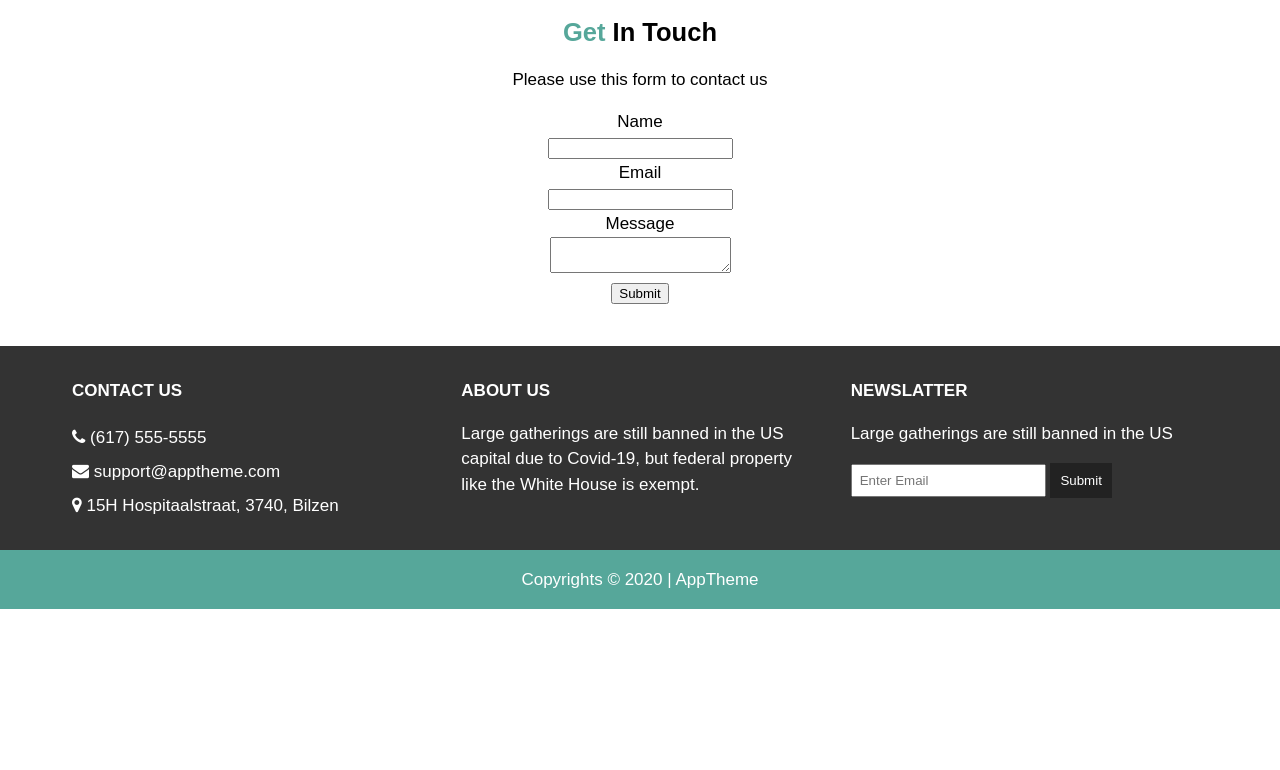
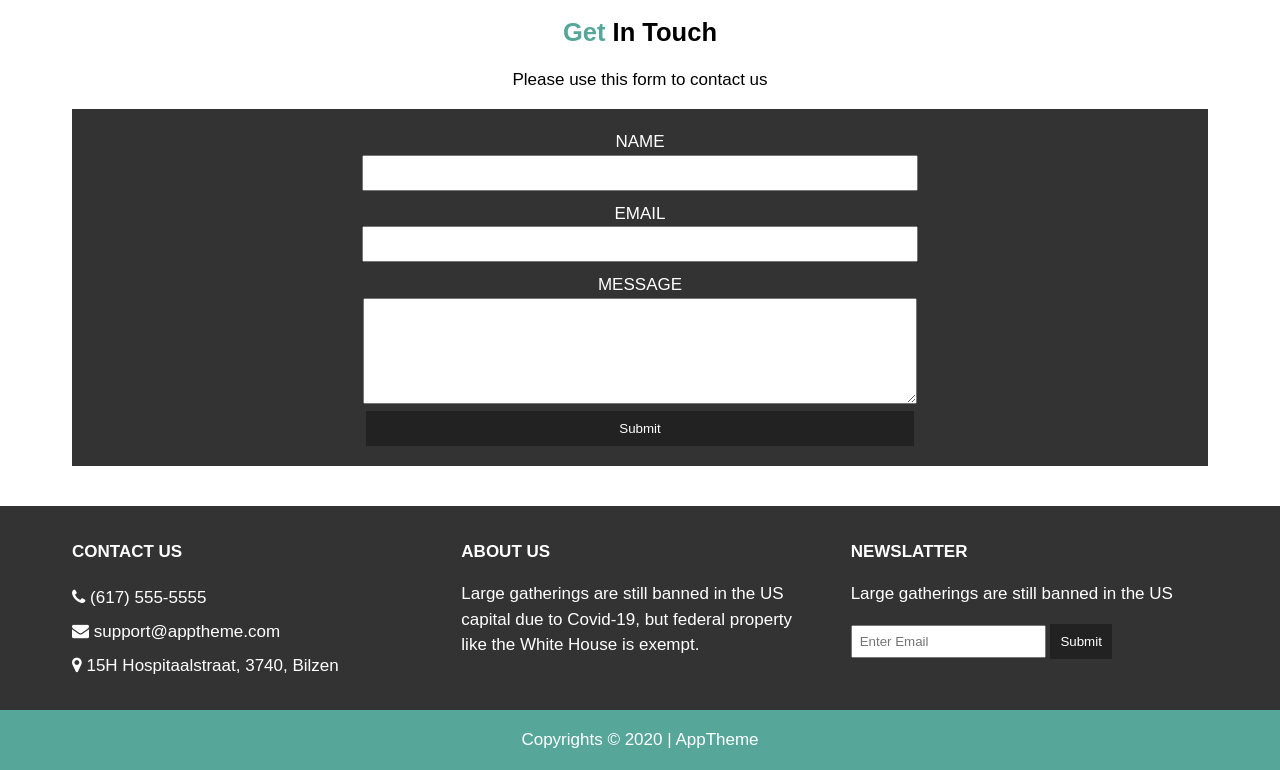
Before and after one commit to krakla/app-theme, a plain HTML site: page contact.html in a window 1280 px wide. Shown: the part 141-911 px from the top of the page. Before the commit the page ends 800 px from the top, so only its background shows below. Drawn offline with Linux system fonts and the light colour scheme.

Commit message:
edit css file with contact page

```diff
--- a/css/style.css
+++ b/css/style.css
@@ -175,6 +175,35 @@ img{
   color: #fff;
 }
 
+/* CONTACT */
+.contact form{
+  background: #333;
+  color: #fff;
+  padding: 20px;
+}
+
+.contact form input[type='text']{
+  width: 50%;
+  height: 30px;
+  margin-bottom: 10px;
+}
+
+.contact form textarea{
+  width: 50%;
+  height: 100px;
+}
+
+.contact form button{
+  width: 50%;
+  padding: 10px 0;
+  border: 0;
+  background: #222;
+  color: #fff;
+}
+
+.contact form label{
+  text-transform: uppercase;
+}
 
 /* MEDIA QUERIES */
 @media(max-width:800px){
```
